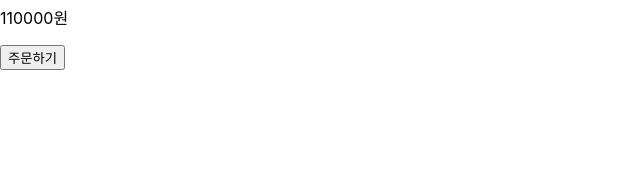
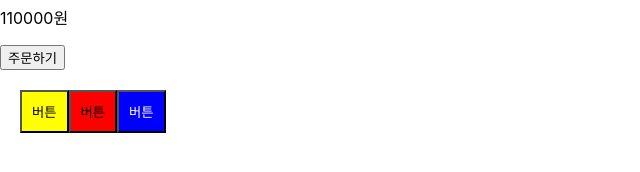
Before and after one commit to kvoyant/shop, a React (Create React App) app: page /detail/1 in a window 1280 px wide. Shown: the part 386-558 px from the top of the page, without its empty margins (0-640 px from the left). Built offline with nearby package versions, Linux system fonts and the light colour scheme.

Commit message:
npm i styled-components - backtick 기호 - 백틱으로 만든 문자 중간에 변수같은걸 넣고 싶을 때 ${ 변수명 }

```diff
--- a/package.json
+++ b/package.json
@@ -12,6 +12,7 @@
     "react-dom": "^18.3.1",
     "react-router-dom": "^6.23.1",
     "react-scripts": "5.0.1",
+    "styled-components": "^6.1.11",
     "web-vitals": "^2.1.4"
   },
   "scripts": {
--- a/src/Detail.js
+++ b/src/Detail.js
@@ -1,4 +1,16 @@
 import { useParams } from "react-router-dom";
+import styled from 'styled-components';
+
+let Box = styled.div`
+    padding: 20px;
+    color: grey;
+`;
+
+let YellowBtn = styled.button`
+    background: ${ props => props.bg};
+    color: ${ props => props.bg === 'blue' ? 'white' : 'black'};
+    padding: 10px;
+`;
 
 const Detail = (props) => {
     let {id} = useParams();
@@ -27,6 +39,13 @@ const Detail = (props) => {
                     <button className="btn btn-danger">주문하기</button>
                 </div>
             </div>
+            <div>
+                <Box>
+                    <YellowBtn bg="yellow">버튼</YellowBtn>
+                    <YellowBtn bg="red">버튼</YellowBtn>
+                    <YellowBtn bg="blue">버튼</YellowBtn>
+                </Box>
+            </div>
         </div>
     );
 };
```
Also changed, not shown: 1 other file (tests, documents, lock files or other folders).
